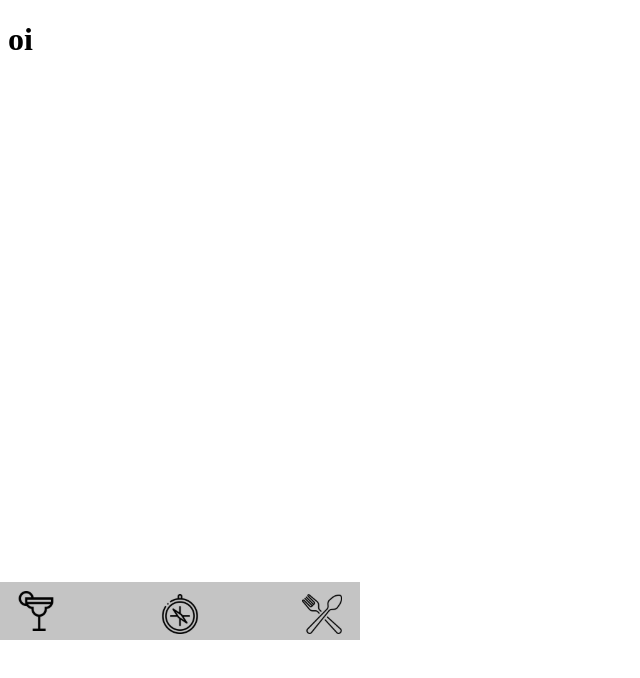
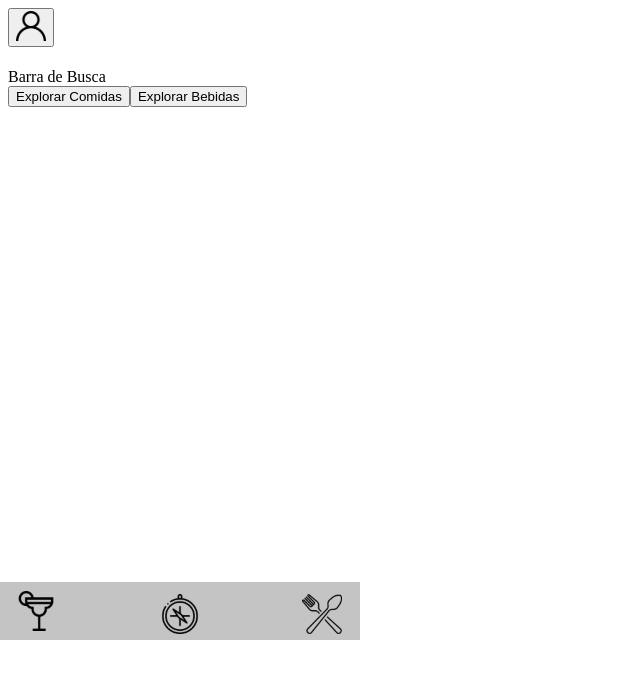
Before and after one commit to tryber/sd-04-recipes-app-13, a React (Create React App) app: page /explorar in a window 1280 px wide. Shown: the top 678 px of the page, without its empty margins (0-640 px from the left). Built offline with nearby package versions, Linux system fonts and the light colour scheme; no server answers.

Commit message:
tela explorar

```diff
--- a/src/Pages/ExploreScreen.js
+++ b/src/Pages/ExploreScreen.js
@@ -1,10 +1,30 @@
 import React from 'react';
+import { Link } from 'react-router-dom';
 import Footer from '../components/Footer';
+import Header from '../components/Header/Header';
 
 function ExploreScreen() {
   return (
     <div>
-      <h1>oi</h1>
+      <Header />
+      <Link to="/explorar/comidas">
+        <button
+          type="button"
+          data-testid="explore-food"
+          className="btn-explore-food"
+        >
+          Explorar Comidas
+        </button>
+      </Link>
+      <Link to="/explorar/bebidas">
+        <button
+          type="button"
+          data-testid="explore-drinks"
+          className="btn-explore-drinks"
+        >
+          Explorar Bebidas
+        </button>
+      </Link>
       <Footer />
     </div>
   );
```
